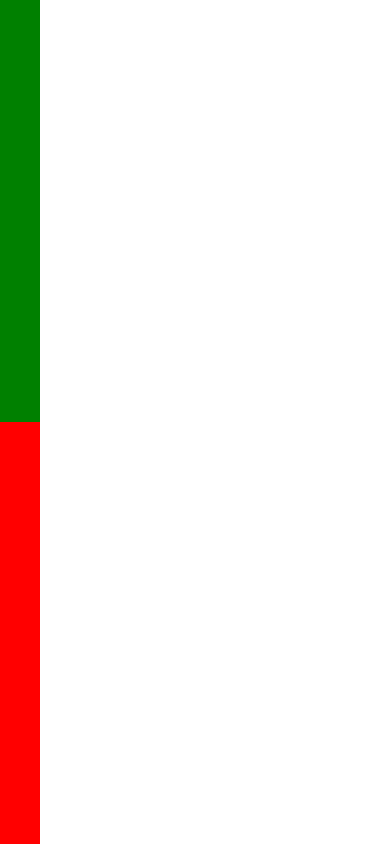
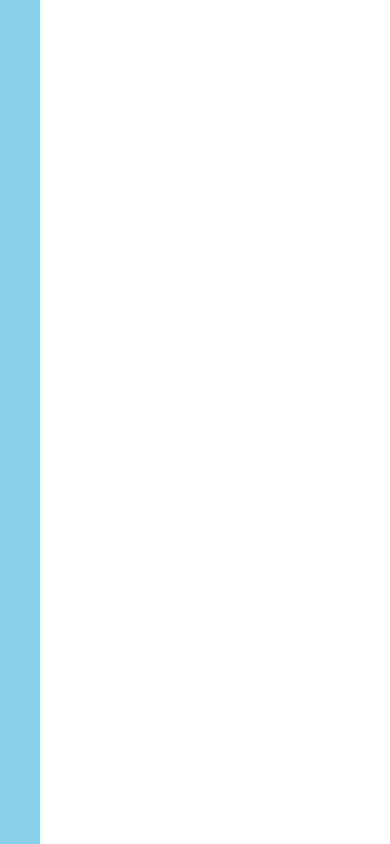
Before and after one commit to abhishekgarfield/flappy_bird, a React Native app: screen / in a window 390 px wide. Built offline with nearby package versions, Linux system fonts and the light colour scheme; some icons are missing.

Commit message:
color change added to pillars and bird

```diff
--- a/App.js
+++ b/App.js
@@ -1,26 +1,31 @@
-/**
- * Sample React Native App
- * https://github.com/facebook/react-native
- *
- * @format
- */
-
-import React from 'react';
+import React, {useEffect, useState} from 'react';
 import {
     SafeAreaView,
-    Text,
-    View,
 } from 'react-native';
 import styles from "./Styles/MainComponent";
 import Bird from "./Components/Bird";
 import Piller from "./Components/Piller";
+import {changeColor} from "./common/common";
 
 const App = () => {
+    const [pillerColor,setPillerColor] = useState('green')
+    const [birdColor,setBirdColor] = useState('brown')
+
+
+
+    useEffect(()=>{
+        setInterval(()=>{
+            let colors = changeColor()
+            setPillerColor( colors[0]);
+            setBirdColor(colors[1]);
+        },3000)
+    },[])
+
     return (
         <SafeAreaView style={styles.mainDiv}>
-            <Bird />
-            <Piller />
-            <View style={{...styles.piller,backgroundColor:"red"}}></View>
+            <Bird color={birdColor}/>
+            <Piller color={pillerColor} />
+            <Piller color={pillerColor} />
         </SafeAreaView>
     );
 }
--- a/Components/Bird.js
+++ b/Components/Bird.js
@@ -3,10 +3,10 @@ import React from "react";
 import {FontAwesomeIcon} from "@fortawesome/react-native-fontawesome";
 import {faKiwiBird, } from "@fortawesome/free-solid-svg-icons";
 import styles from "../Styles/MainComponent";
-const Bird = () => {
+const Bird = ({color}) => {
     return(
         <View style={styles.bird}>
-            <FontAwesomeIcon icon={faKiwiBird} size={50} color={"brown"}/>
+            <FontAwesomeIcon icon={faKiwiBird} size={50} color={color}/>
         </View>
     )
 }
--- a/Components/Piller.js
+++ b/Components/Piller.js
@@ -2,9 +2,9 @@ import {View} from "react-native";
 import React from "react";
 import styles from "../Styles/MainComponent";
 
-const Piller = () =>{
+const Piller = ({color}) =>{
     return(
-        <View style={styles.piller}>
+        <View style={{...styles.piller,backgroundColor:`${color}`}}>
 
         </View>
     );
--- /dev/null
+++ b/common/common.js
@@ -0,0 +1,6 @@
+/** function changes colors for piller and bird */
+export const changeColor = () =>{
+    let colors = ['red','green','yellow','pink','blue','skyblue','black']
+    let randomNumber = Math.floor(Math.random() * colors.length)
+    return [colors[randomNumber],colors[randomNumber+1] == undefined ? colors[randomNumber-1] : colors[randomNumber+1] ] // first color value is for pillers and second for bird
+}
```
